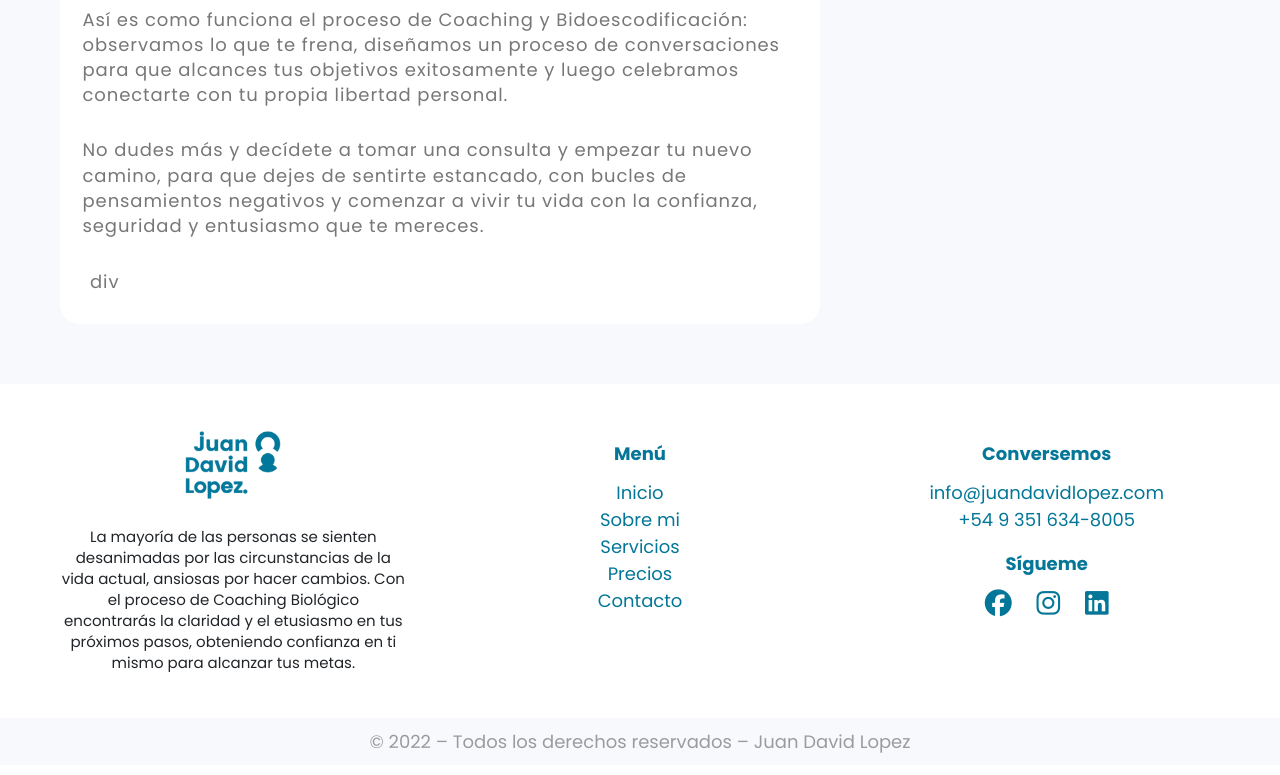
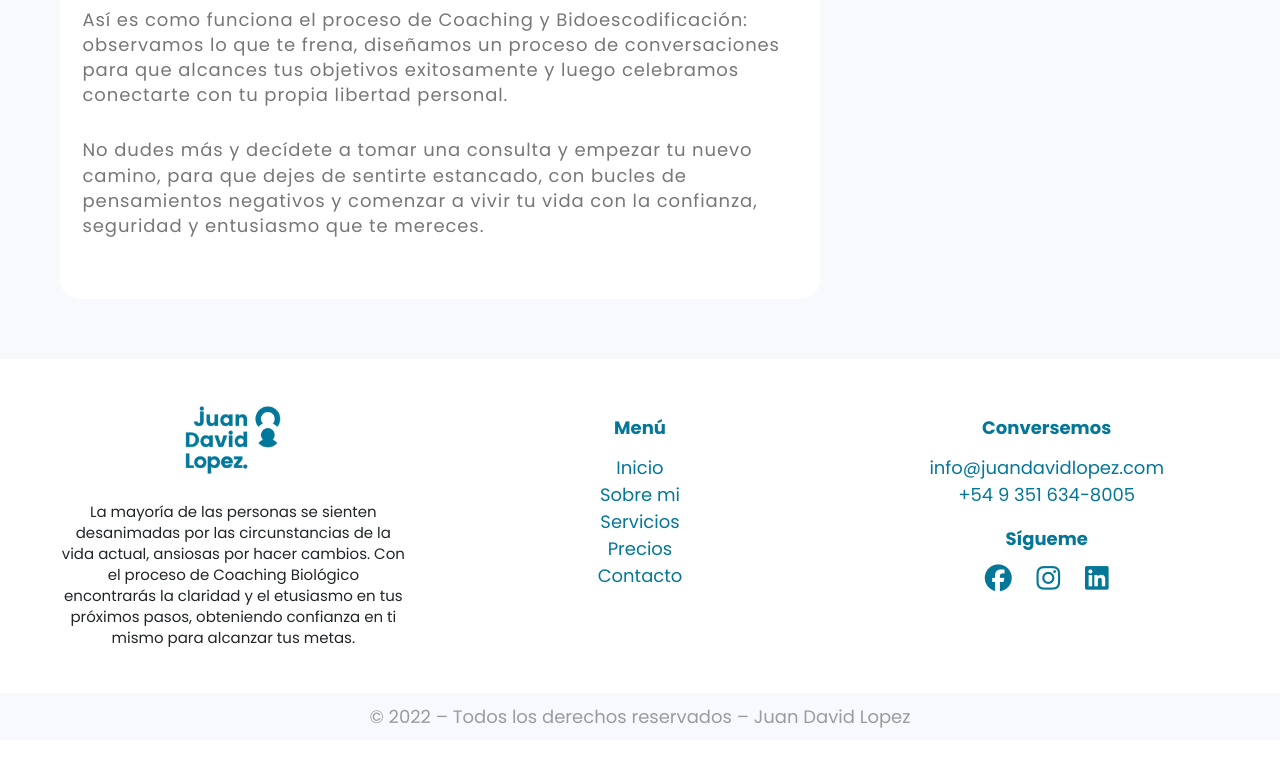
Before and after one commit to jdlopez7/Biocoaching, a plain HTML site: page pages/sobre-mi.html in a window 1280 px wide. Shown: the part 810-1585 px from the top of the page. After the commit the page ends 1560 px from the top, so only its background shows below. Drawn offline with nearby package versions, Linux system fonts and the light colour scheme; files whose address does not match are found by name.

Commit message:
se solucionó el problema de intellisense, error semántico en footer

```diff
--- a/pages/sobre-mi.html
+++ b/pages/sobre-mi.html
@@ -73,8 +73,8 @@
                     <p class="row">No dudes más y decídete a tomar una consulta y empezar tu nuevo camino, para que dejes de
                         sentirte estancado, con bucles de pensamientos negativos y comenzar a vivir tu vida con la confianza,
                         seguridad y entusiasmo que te mereces.</p>
-                </div>
-                div
+                    </div>
+
             </div>
         </div>
 
@@ -128,10 +128,9 @@
 
                  <div class="rrss">
                      <h3 class="rrss_titulo">Sígueme</h3>
-                     <a href="https://web.facebook.com/JuanDavidLopezCoach" <i class="fa-brands fa-facebook fa-xl"></i></a>
-                     <a href="https://www.instagram.com/juandavidlopezcoach" <i class="fa-brands fa-instagram fa-xl"></i></a>
-                     <a href="https://www.linkedin.com/in/juandavidlopezcoach/" <i class="fa-brands fa-linkedin fa-xl"></i></a>
-
+                     <a href="https://web.facebook.com/JuanDavidLopezCoach"><i class="fa-brands fa-facebook fa-xl"></i></a>
+                     <a href="https://www.instagram.com/juandavidlopezcoach" ><i class="fa-brands fa-instagram fa-xl"></i></a>
+                     <a href="https://www.linkedin.com/in/juandavidlopezcoach/" ><i class="fa-brands fa-linkedin fa-xl"></i></a>
                  </div>
 
              </div>
```
Also changed, not shown: index.html (+5 -6 lines), pages/contacto.html (+5 -6 lines), pages/precios.html (+5 -6 lines), pages/servicios.html (+5 -6 lines).
